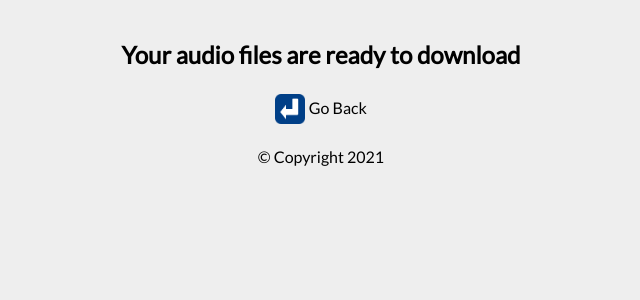
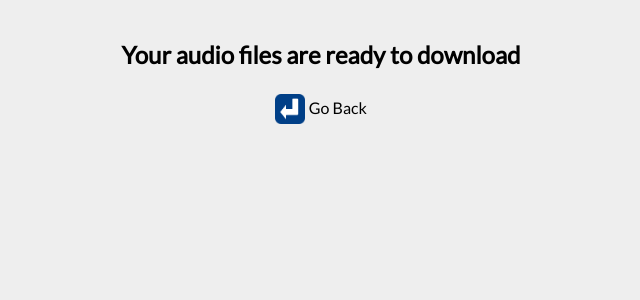
Before and after one commit to hutchresearch/latex2speech, a Flask app: template tex2speech/templates/download.html in a window 1280 px wide. Shown: the part 60-360 px from the top of the page, without its empty margins (319-959 px from the left). Run offline with Flask 2, Linux system fonts and the light colour scheme; the template is opened without the code that fills it, so the values that code supplies are empty; parts of the project's set-up code (start-up, migrations or seed data) failed here and were passed over; some libraries are stand-ins or nearby versions.

Commit message:
Got rid of copyright

```diff
--- a/tex2speech/templates/download.html
+++ b/tex2speech/templates/download.html
@@ -43,7 +43,7 @@
         </div>
 
     <footer>
-        <p>&copy; Copyright 2021</p>
+       <!-- <p>&copy; Copyright 2021</p> -->
     </footer>
 <!-- JavaScript Files -->
 <script src="{{url_for('static', filename='main.js')}}"></script>
--- a/tex2speech/templates/index.html
+++ b/tex2speech/templates/index.html
@@ -40,7 +40,7 @@
         </div>
     </main>
     <footer>
-        <p>&copy; Copyright 2021</p>
+       <!-- <p>&copy; Copyright 2021</p> -->
     </footer>
 <!-- JavaScript Files -->
 <script src="{{url_for('static', filename='main.js')}}"></script>
```
